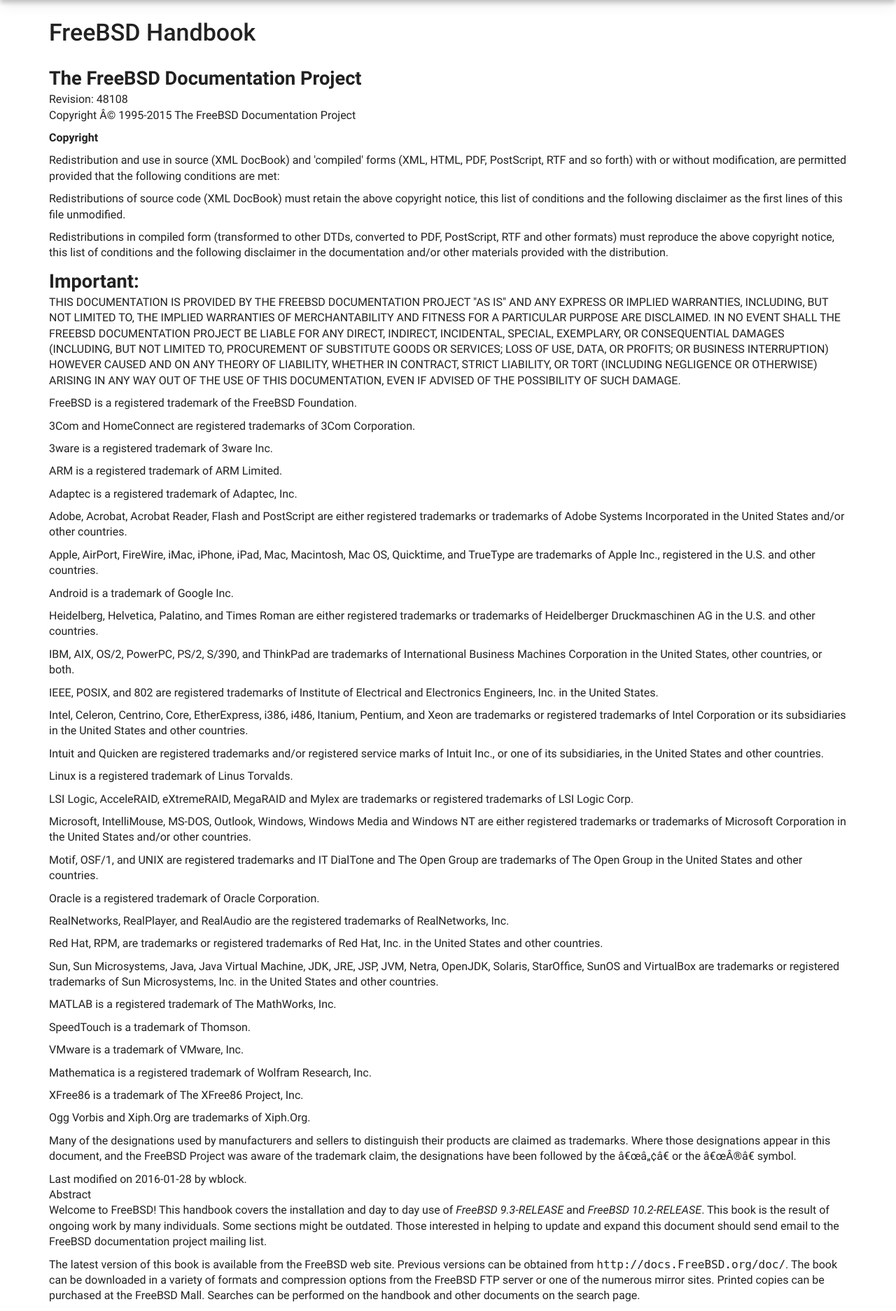
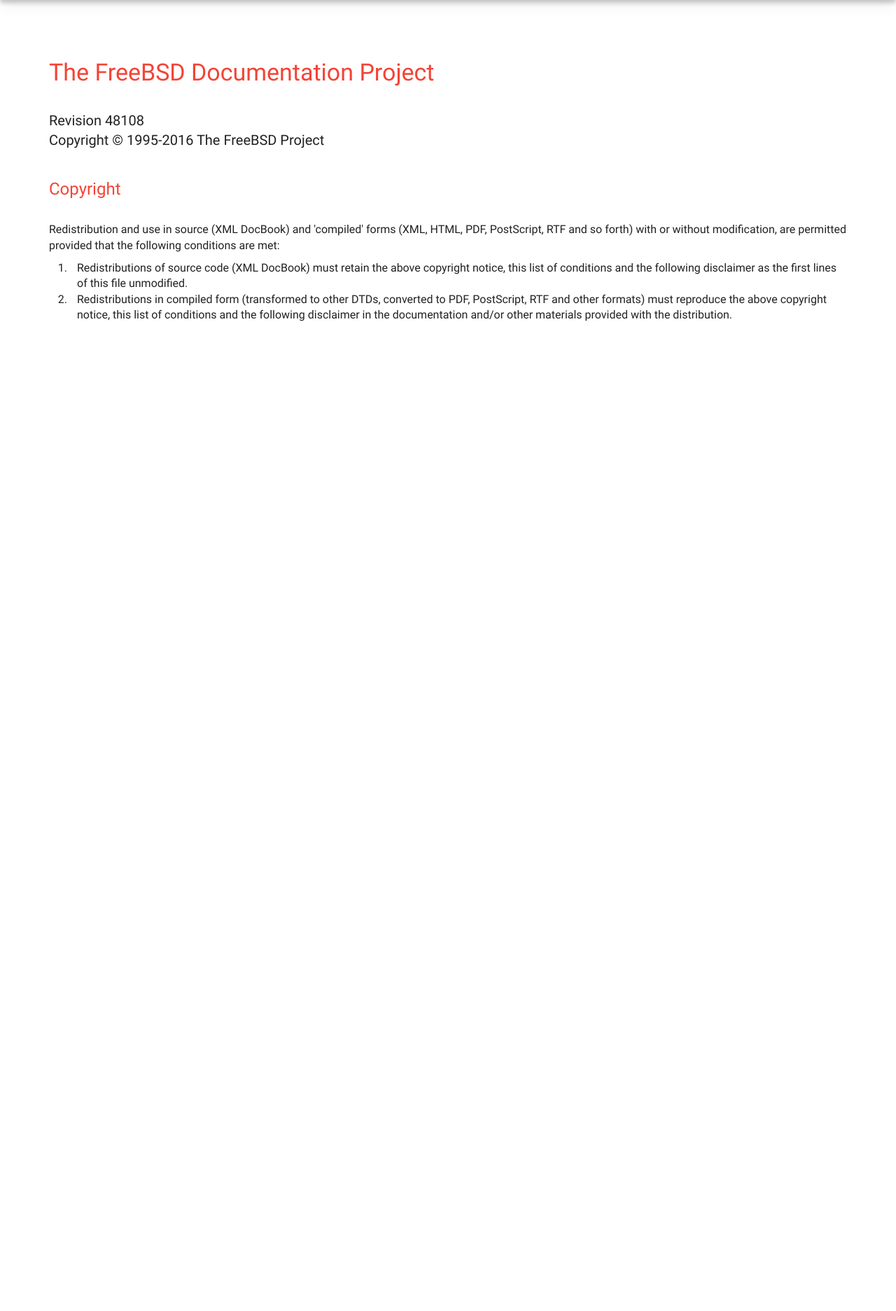
Before and after one commit to PaulGWebster/paulgwebster.github.io, a PHP site: page / in a window 1280 px wide. Shown: the part 65-1938 px from the top of the page at 70% size. After the commit the page ends 524 px from the top, so only its background shows below. Run offline with PHP 8.4, Linux system fonts and the light colour scheme.

Commit message:
Starting to test out content formatting

```diff
--- a/__src/scss/modules/_tablet.scss
+++ b/__src/scss/modules/_tablet.scss
@@ -72,6 +72,9 @@
 		article {
 			margin: 0 auto;
 			width: 360px;
+
+			h1 { font-size: 1.5rem; }
+			h2 { font-size: 1.25rem; }
 		}
 	}
 }
@@ -81,6 +84,9 @@
 		article {
 			margin: 0 auto;
 			width: 100%;
+
+			h1 { font-size: 1.5rem; }
+			h2 { font-size: 1.25rem; }
 		}
 	}
 }
--- a/__src/scss/screen.scss
+++ b/__src/scss/screen.scss
@@ -121,12 +121,36 @@ main {
 }
 
 article {
+	padding-top: 80px;
+
+	p {
+		&.intro {
+			@include font(roboto, regular, 1.25);
+			padding-bottom: 40px;
+		}
+	}
+
 	h1 {
-		@include font(roboto, medium, 2.125);
+		@include font(roboto, regular, 2.125);
 	}
 
 	h2 {
 		@include font(roboto, regular, 1.5);
+	}
+
+	h1, h2 {
+		color: color(red);
+		margin: 0 0 30px;
+	}
+
+	ol {
+		list-style-type: decimal;
+		padding-left: 30px;
+
+		li {
+			list-style-type: inherit;
+			padding-left: 10px;
+		}
 	}
 }
 
--- a/assets/css/screen.css
+++ b/assets/css/screen.css
@@ -441,17 +441,33 @@ main {
   transition: all .3s ease;
   width: 100%; }
 
+article {
+  padding-top: 80px; }
+  article p.intro {
+    font-family: "Roboto", "Helvetica Neue", Helvetica, sans-serif;
+    font-size: 1.25rem;
+    font-style: normal;
+    font-weight: 400;
+    padding-bottom: 40px; }
   article h1 {
     font-family: "Roboto", "Helvetica Neue", Helvetica, sans-serif;
     font-size: 2.125rem;
     font-style: normal;
-  font-weight: 500; }
-
+    font-weight: 400; }
   article h2 {
     font-family: "Roboto", "Helvetica Neue", Helvetica, sans-serif;
     font-size: 1.5rem;
     font-style: normal;
     font-weight: 400; }
+  article h1, article h2 {
+    color: #f44336;
+    margin: 0 0 30px; }
+  article ol {
+    list-style-type: decimal;
+    padding-left: 30px; }
+    article ol li {
+      list-style-type: inherit;
+      padding-left: 10px; }
 
 .overlay {
   z-index: 90;
@@ -533,11 +549,19 @@ article h2 {
 @media only screen and (max-width: 760px) {
   main article {
     margin: 0 auto;
-    width: 360px; } }
+    width: 360px; }
+    main article h1 {
+      font-size: 1.5rem; }
+    main article h2 {
+      font-size: 1.25rem; } }
 
 @media screen and (max-width: 360px) {
   main article {
     margin: 0 auto;
-    width: 100%; } }
+    width: 100%; }
+    main article h1 {
+      font-size: 1.5rem; }
+    main article h2 {
+      font-size: 1.25rem; } }
 
 /*# sourceMappingURL=screen.css.map */
--- a/index.html
+++ b/index.html
@@ -80,100 +80,19 @@
 
 		<main>
 			<article id="#handbook">
-				<div><div><h1 xmlns="http://www.w3.org/1999/xhtml" class="title"><a id="idp56561744"></a>FreeBSD Handbook</h1></div><div><div xmlns="http://www.w3.org/1999/xhtml" class="author"><h3 class="author"><span class="orgname">The FreeBSD Documentation Project</span></h3></div></div><div>Revision: <a href="https://svnweb.freebsd.org/changeset/doc/48108"><span class="svnref">48108</span></a></div><div><p xmlns="http://www.w3.org/1999/xhtml" class="copyright">Copyright © 1995-2015 The FreeBSD Documentation Project</p></div><div><div xmlns="http://www.w3.org/1999/xhtml" class="legalnotice"><a id="legalnotice"></a><p class="legalnotice-title"><strong>Copyright</strong></p><p>Redistribution and use in source (XML DocBook) and 'compiled'
-    forms (XML, HTML, PDF, PostScript, RTF and so forth) with or without
-    modification, are permitted provided that the following conditions are
-    met:</p><div class="orderedlist"><ol class="orderedlist" type="1"><li class="listitem"><p>Redistributions of source code (XML DocBook) must retain the
-        above copyright notice, this list of conditions and the following
-        disclaimer as the first lines of this file unmodified.</p></li><li class="listitem"><p>Redistributions in compiled form (transformed to other DTDs,
-        converted to PDF, PostScript, RTF and other formats) must
-        reproduce the above copyright notice, this list of conditions and
-        the following disclaimer in the documentation and/or other
-        materials provided with the distribution.</p></li></ol></div><div xmlns="" class="important"><h3 class="admontitle">Important: </h3><p xmlns="http://www.w3.org/1999/xhtml">THIS DOCUMENTATION IS PROVIDED BY THE FREEBSD DOCUMENTATION
-      PROJECT "AS IS" AND ANY EXPRESS OR IMPLIED WARRANTIES, INCLUDING,
-      BUT NOT LIMITED TO, THE IMPLIED WARRANTIES OF MERCHANTABILITY AND
-      FITNESS FOR A PARTICULAR PURPOSE ARE DISCLAIMED. IN NO EVENT SHALL
-      THE FREEBSD DOCUMENTATION PROJECT BE LIABLE FOR ANY DIRECT, INDIRECT,
-      INCIDENTAL, SPECIAL, EXEMPLARY, OR CONSEQUENTIAL DAMAGES (INCLUDING,
-      BUT NOT LIMITED TO, PROCUREMENT OF SUBSTITUTE GOODS OR SERVICES; LOSS
-      OF USE, DATA, OR PROFITS; OR BUSINESS INTERRUPTION) HOWEVER CAUSED AND
-      ON ANY THEORY OF LIABILITY, WHETHER IN CONTRACT, STRICT LIABILITY, OR
-      TORT (INCLUDING NEGLIGENCE OR OTHERWISE) ARISING IN ANY WAY OUT OF THE
-      USE OF THIS DOCUMENTATION, EVEN IF ADVISED OF THE POSSIBILITY OF SUCH
-      DAMAGE.</p></div></div></div><div><div xmlns="http://www.w3.org/1999/xhtml" class="legalnotice"><a id="trademarks"></a><p>FreeBSD is a registered trademark of
-  the FreeBSD Foundation.</p><p>3Com and HomeConnect are registered
-  trademarks of 3Com Corporation.</p><p>3ware is a registered
-  trademark of 3ware Inc.</p><p>ARM is a registered trademark of ARM
-  Limited.</p><p>Adaptec is a registered trademark of
-  Adaptec, Inc.</p><p>Adobe, Acrobat, Acrobat Reader, Flash and
-  PostScript are either registered trademarks or trademarks of Adobe
-  Systems Incorporated in the United States and/or other
-  countries.</p><p>Apple, AirPort, FireWire,
-  iMac, iPhone, iPad,
-  Mac, Macintosh, Mac OS,
-  Quicktime, and TrueType are trademarks of Apple Inc.,
-  registered in the U.S. and other countries.</p><p>Android
-  is a trademark of Google Inc.</p><p>Heidelberg, Helvetica,
-  Palatino, and Times Roman are either registered trademarks or
-  trademarks of Heidelberger Druckmaschinen AG in the U.S. and other
-  countries.</p><p>IBM, AIX, OS/2,
-  PowerPC, PS/2, S/390, and ThinkPad are
-  trademarks of International Business Machines Corporation in the
-  United States, other countries, or both.</p><p>IEEE, POSIX, and 802 are registered
-  trademarks of Institute of Electrical and Electronics Engineers,
-  Inc. in the United States.</p><p>Intel, Celeron, Centrino, Core, EtherExpress, i386,
-  i486, Itanium, Pentium, and Xeon are trademarks or registered
-  trademarks of Intel Corporation or its subsidiaries in the United
-  States and other countries.</p><p>Intuit and Quicken are registered
-  trademarks and/or registered service marks of Intuit Inc., or one of
-  its subsidiaries, in the United States and other countries.</p><p>Linux is a registered trademark of
-  Linus Torvalds.</p><p>LSI Logic, AcceleRAID, eXtremeRAID,
-  MegaRAID and Mylex are trademarks or registered trademarks of LSI
-  Logic Corp.</p><p>Microsoft, IntelliMouse, MS-DOS,
-  Outlook, Windows, Windows Media and Windows NT are either
-  registered trademarks or trademarks of Microsoft Corporation in the
-  United States and/or other countries.</p><p>Motif, OSF/1, and UNIX are
-  registered trademarks and IT DialTone and The Open Group are
-  trademarks of The Open Group in the United States and other
-  countries.</p><p>Oracle is a registered trademark
-  of Oracle Corporation.</p><p>RealNetworks, RealPlayer, and
-  RealAudio are the registered trademarks of RealNetworks,
-  Inc.</p><p>Red Hat, RPM, are trademarks or
-  registered trademarks of Red Hat, Inc. in the United States and
-  other countries.</p><p>Sun, Sun Microsystems, Java, Java
-  Virtual Machine, JDK, JRE, JSP, JVM, Netra, OpenJDK,
-  Solaris, StarOffice, SunOS
-  and VirtualBox are trademarks or registered trademarks of
-  Sun Microsystems, Inc. in the United States and other countries.</p><p>MATLAB is a registered trademark
-  of The MathWorks, Inc.</p><p>SpeedTouch is a trademark of
-  Thomson.</p><p>VMware is a trademark of VMware,
-  Inc.</p><p>Mathematica is a registered
-  trademark of Wolfram Research, Inc.</p><p>XFree86 is a trademark of The
-  XFree86 Project, Inc.</p><p>Ogg Vorbis and Xiph.Org are trademarks
-  of Xiph.Org.</p><p>Many of the designations used by
-  manufacturers and sellers to distinguish their products are claimed
-  as trademarks.  Where those designations appear in this document,
-  and the FreeBSD Project was aware of the trademark claim, the
-  designations have been followed by the <span class="quote">“<span class="quote">™</span>”</span> or the
-  <span class="quote">“<span class="quote">®</span>”</span> symbol.</p></div></div><div>Last modified on 2016-01-28 by wblock.</div><div><div xmlns="http://www.w3.org/1999/xhtml" class="abstract"><div class="abstract-title">Abstract</div><p>Welcome to FreeBSD! This handbook covers the installation
-	and day to day use of
-	<span class="emphasis"><em>FreeBSD 9.3-RELEASE</em></span> and
-	<span class="emphasis"><em>FreeBSD 10.2-RELEASE</em></span>.  This book is
-	the result of ongoing work by many individuals.  Some sections
-	might be outdated.  Those interested in helping to update and
-	expand this document should send email to the <a class="link" href="http://lists.FreeBSD.org/mailman/listinfo/freebsd-doc" target="_top">FreeBSD documentation project mailing list</a>.</p><p>The latest version of this book is available from the
-	<a class="link" href="http://www.FreeBSD.org/" target="_top">FreeBSD web
-	  site</a>.  Previous versions can be obtained from <code class="uri"><a class="uri" href="http://docs.FreeBSD.org/doc/" target="_top">http://docs.FreeBSD.org/doc/</a></code>.
-	The book can be downloaded in a variety of formats and
-	compression options from the <a class="link" href="ftp://ftp.FreeBSD.org/pub/FreeBSD/doc/" target="_top">FreeBSD
-	  FTP server</a> or one of the numerous
-	<a class="link" href="#mirrors-ftp" title="A.2.&nbsp;FTP Sites">mirror sites</a>.  Printed
-	copies can be purchased at the
-	<a class="link" href="http://www.freebsdmall.com/" target="_top">FreeBSD
-	  Mall</a>.  Searches can be performed on the handbook and
-	other documents on the
-	<a class="link" href="../../../../search/index.html" target="_top">search
-	  page</a>.</p></div></div></div>
+				<h1>The FreeBSD Documentation Project</h1>
+				<p class="intro">Revision <a href="https://svnweb.freebsd.org/changeset/doc/48108">48108</a><br>
+				Copyright &copy; 1995-2016 The FreeBSD Project</p>
+
+				<h2>Copyright</h2>
+
+				<p>
+					Redistribution and use in source (XML DocBook) and 'compiled' forms (XML, HTML, PDF, PostScript, RTF and so forth) with or without modification, are permitted provided that the following conditions are met:<br>
+					<ol>
+						<li>Redistributions of source code (XML DocBook) must retain the above copyright notice, this list of conditions and the following disclaimer as the first lines of this file unmodified.</li>
+						<li>Redistributions in compiled form (transformed to other DTDs, converted to PDF, PostScript, RTF and other formats) must reproduce the above copyright notice, this list of conditions and the following disclaimer in the documentation and/or other materials provided with the distribution.</li>
+					</ol>
+				</p>
 			</article>
 		</main>
 		<script type='text/javascript' id="__bs_script__">//<![CDATA[document.write("<script async src='http://HOST:1337/browser-sync/browser-sync-client.2.11.1.js'><\/script>".replace("HOST", location.hostname));//]]></script>
```
Also changed, not shown: 1 other file. Lines whose indentation alone changed are shown as unchanged.
